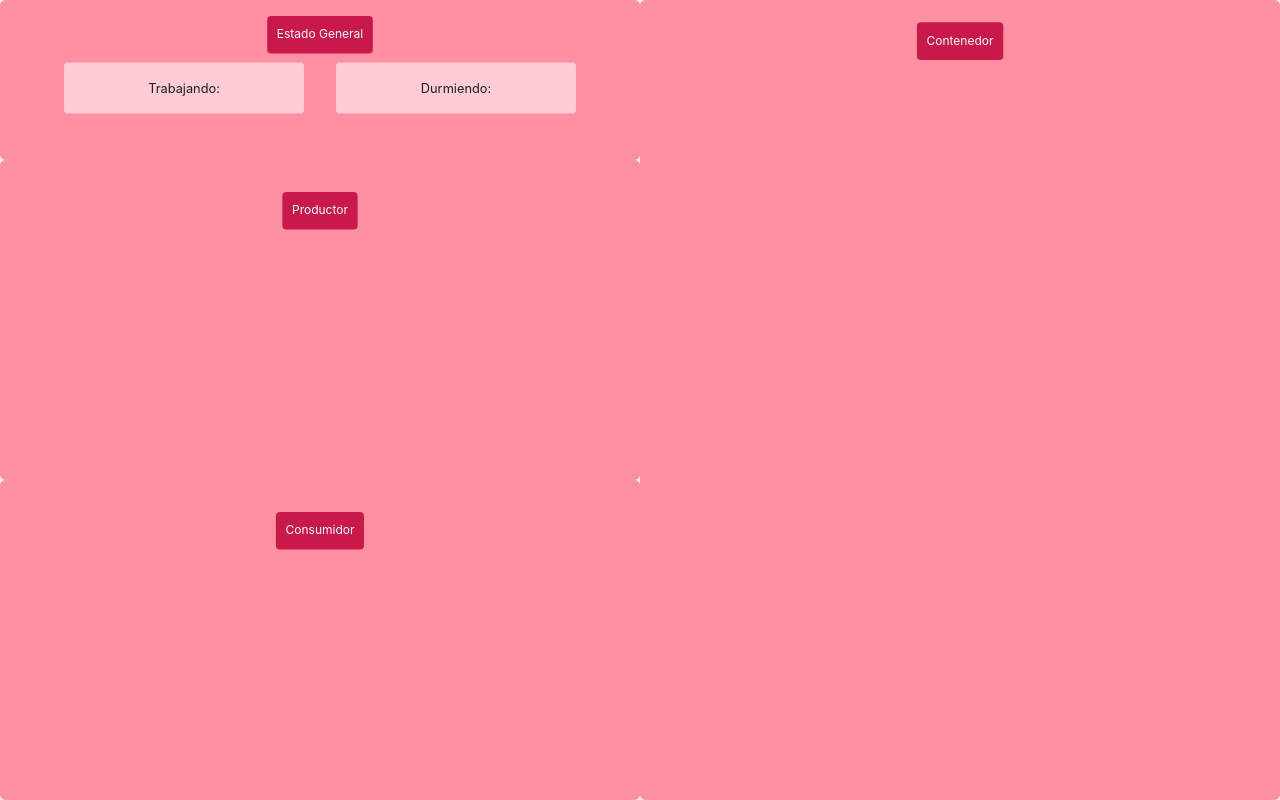
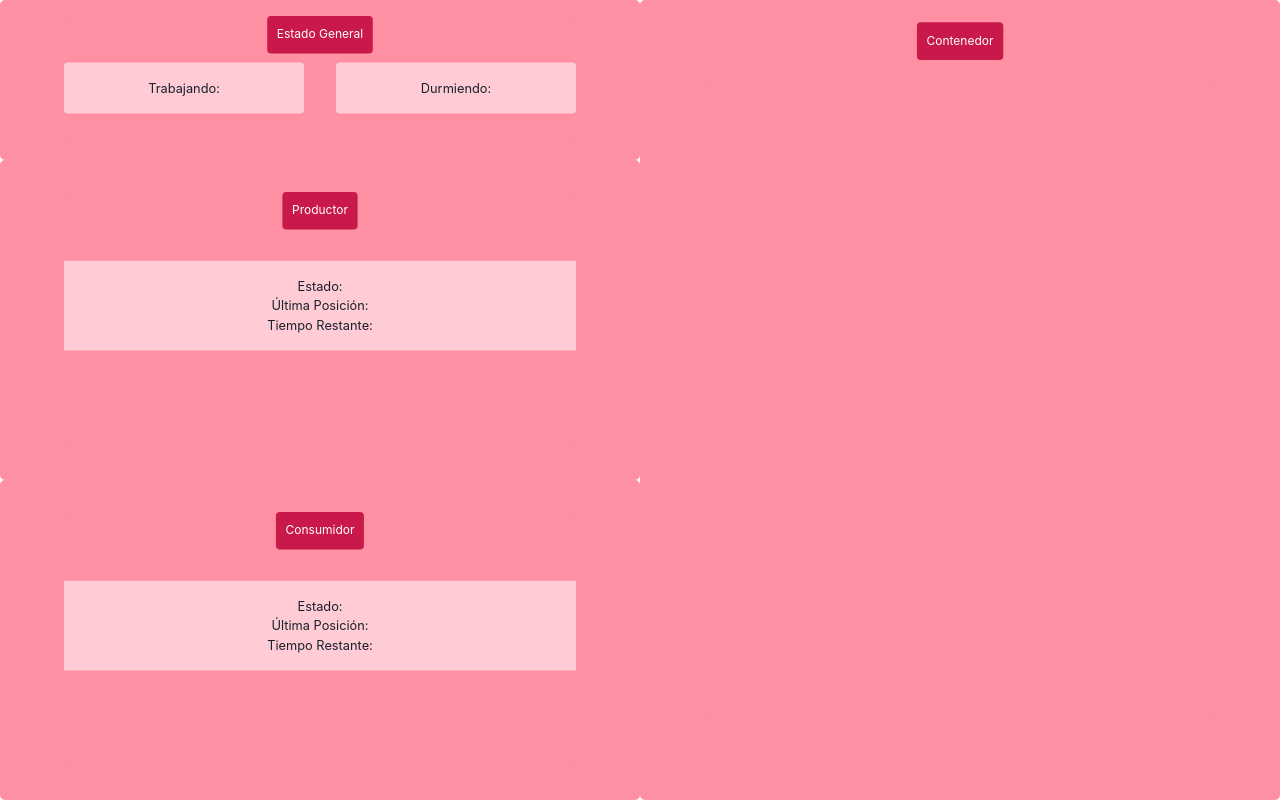
Before and after one commit to Alan-Rodz/SemSOTarea12, a Next.js app: page / in a window 1280 px wide. Built offline with nearby package versions, Linux system fonts and the light colour scheme.

Commit message:
producer consumer sections

```diff
--- a/component/seccion/SeccionConsumidor.tsx
+++ b/component/seccion/SeccionConsumidor.tsx
@@ -1,5 +1,6 @@
-import { Box, Flex } from '@chakra-ui/react';
+import { Box, Center, Flex } from '@chakra-ui/react';
 
+import { GLOBAL_CONTENT_COLOR, FONT_SIZE } from '../../pages';
 import { TituloSeccion } from './TituloSeccion';
 
 // ********************************************************************************
@@ -10,6 +11,16 @@ export const SeccionConsumidor: React.FC<SeccionConsumidorProps> = () => {
         <Box w={'100%'} h={'100%'} py={2} borderColor={'gray.300'}>
             <Flex mt={50} flexDir={'column'}>
                 <TituloSeccion nombreSeccion={`Consumidor`} />
+                <Box
+                  bgColor={GLOBAL_CONTENT_COLOR}
+                  fontSize={FONT_SIZE}
+                  padding={5}
+                  mt={7}
+                >
+                    <Center>Estado:</Center>
+                    <Center>Última Posición:</Center>
+                    <Center>Tiempo Restante:</Center>
+                </Box>
             </Flex>
         </Box>
     )
--- a/component/seccion/SeccionEstadoGeneral.tsx
+++ b/component/seccion/SeccionEstadoGeneral.tsx
@@ -1,10 +1,9 @@
 import { Box, Center, Flex } from '@chakra-ui/react';
 
-import { GLOBAL_BORDER_RADIUS, GLOBAL_CONTENT_COLOR } from '../../pages';
+import { FONT_SIZE, GLOBAL_BORDER_RADIUS, GLOBAL_CONTENT_COLOR } from '../../pages';
 import { TituloSeccion } from './TituloSeccion';
 
 // ********************************************************************************
-const fontSize = 16;
 export interface SeccionNuevosProps { };
 export const SeccionEstadoGeneral: React.FC<SeccionNuevosProps> = () => {
     return (
@@ -14,7 +13,7 @@ export const SeccionEstadoGeneral: React.FC<SeccionNuevosProps> = () => {
                 <Flex gap={10}>
                     <Box
                         backgroundColor={GLOBAL_CONTENT_COLOR}
-                        fontSize={fontSize}
+                        fontSize={FONT_SIZE}
                         borderRadius={GLOBAL_BORDER_RADIUS}
                         flexBasis={'50%'}
                         padding={5}
@@ -25,7 +24,7 @@ export const SeccionEstadoGeneral: React.FC<SeccionNuevosProps> = () => {
                     </Box>
                     <Box
                         backgroundColor={GLOBAL_CONTENT_COLOR}
-                        fontSize={fontSize}
+                        fontSize={FONT_SIZE}
                         flexBasis={'50%'}
                         borderRadius={GLOBAL_BORDER_RADIUS}
                         padding={5}
--- a/component/seccion/SeccionProductor.tsx
+++ b/component/seccion/SeccionProductor.tsx
@@ -1,15 +1,26 @@
-import { Box, Flex } from '@chakra-ui/react';
+import { Box, Center, Flex } from '@chakra-ui/react';
+import { GLOBAL_CONTENT_COLOR, GLOBAL_BORDER_RADIUS, FONT_SIZE } from '../../pages';
 
 import { TituloSeccion } from './TituloSeccion';
 
 // ********************************************************************************
-export interface SeccionProductorProps {};
+export interface SeccionProductorProps { };
 
 export const SeccionProductor: React.FC<SeccionProductorProps> = () => {
     return (
         <Box w={'100%'} h={'100%'} py={2} borderColor={'gray.300'}>
             <Flex mt={50} flexDir={'column'}>
                 <TituloSeccion nombreSeccion={`Productor`} />
+                <Box
+                  bgColor={GLOBAL_CONTENT_COLOR}
+                  fontSize={FONT_SIZE}
+                  padding={5}
+                  mt={7}
+                >
+                    <Center>Estado:</Center>
+                    <Center>Última Posición:</Center>
+                    <Center>Tiempo Restante:</Center>
+                </Box>
             </Flex>
         </Box>
     )
--- a/pages/index.tsx
+++ b/pages/index.tsx
@@ -16,7 +16,7 @@ export const GLOBAL_SECONDARY_COLOR = '#c9184a';
 export const GLOBAL_BG_GAP_COLOR = 'white';
 export const GLOBAL_CONTENT_COLOR = '#ffccd5';
 export const GLOBAL_BORDER_RADIUS = 5;
-
+export const FONT_SIZE = 16;
 
 // === App =====================================================================================================================
 const Home: NextPage = () => {
```
